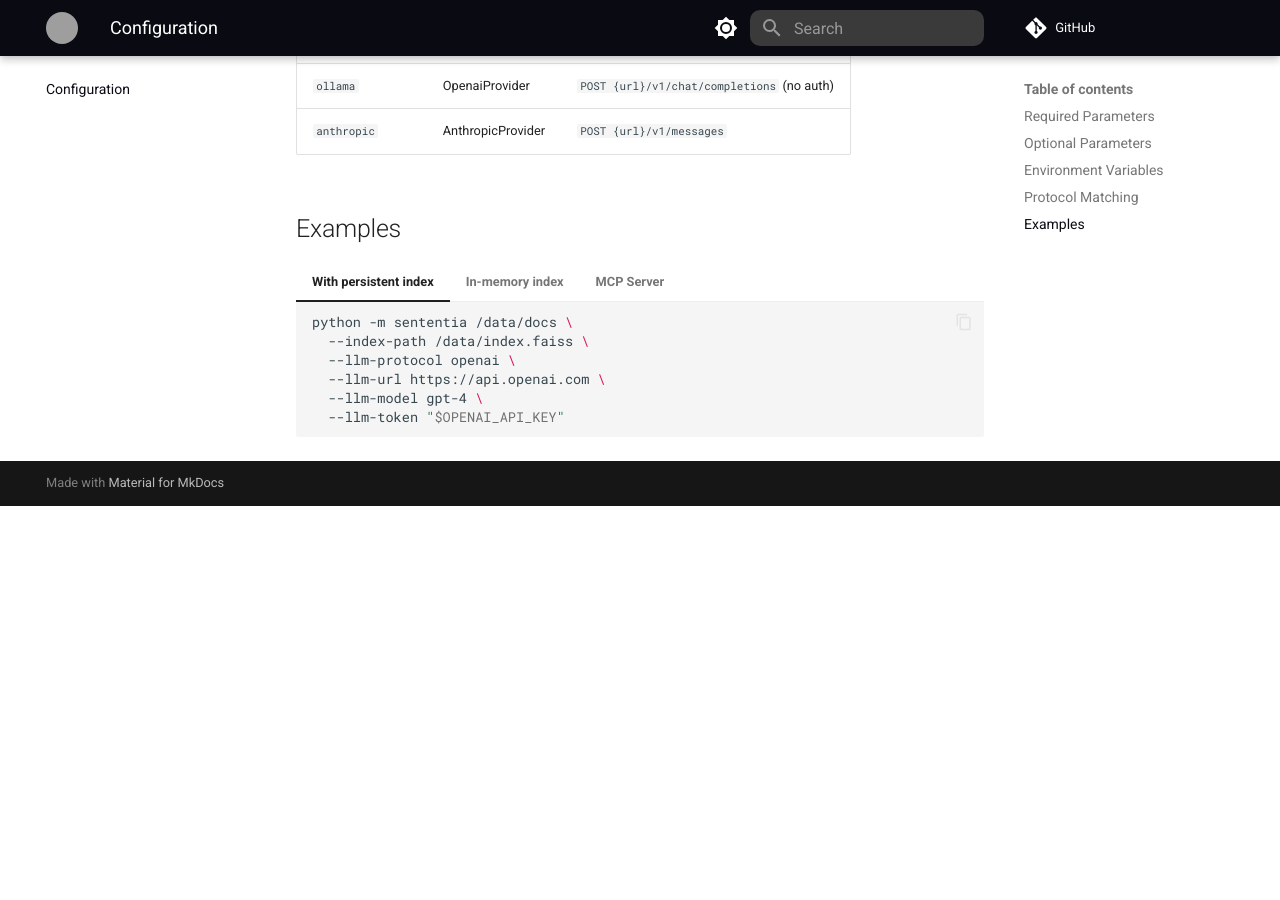
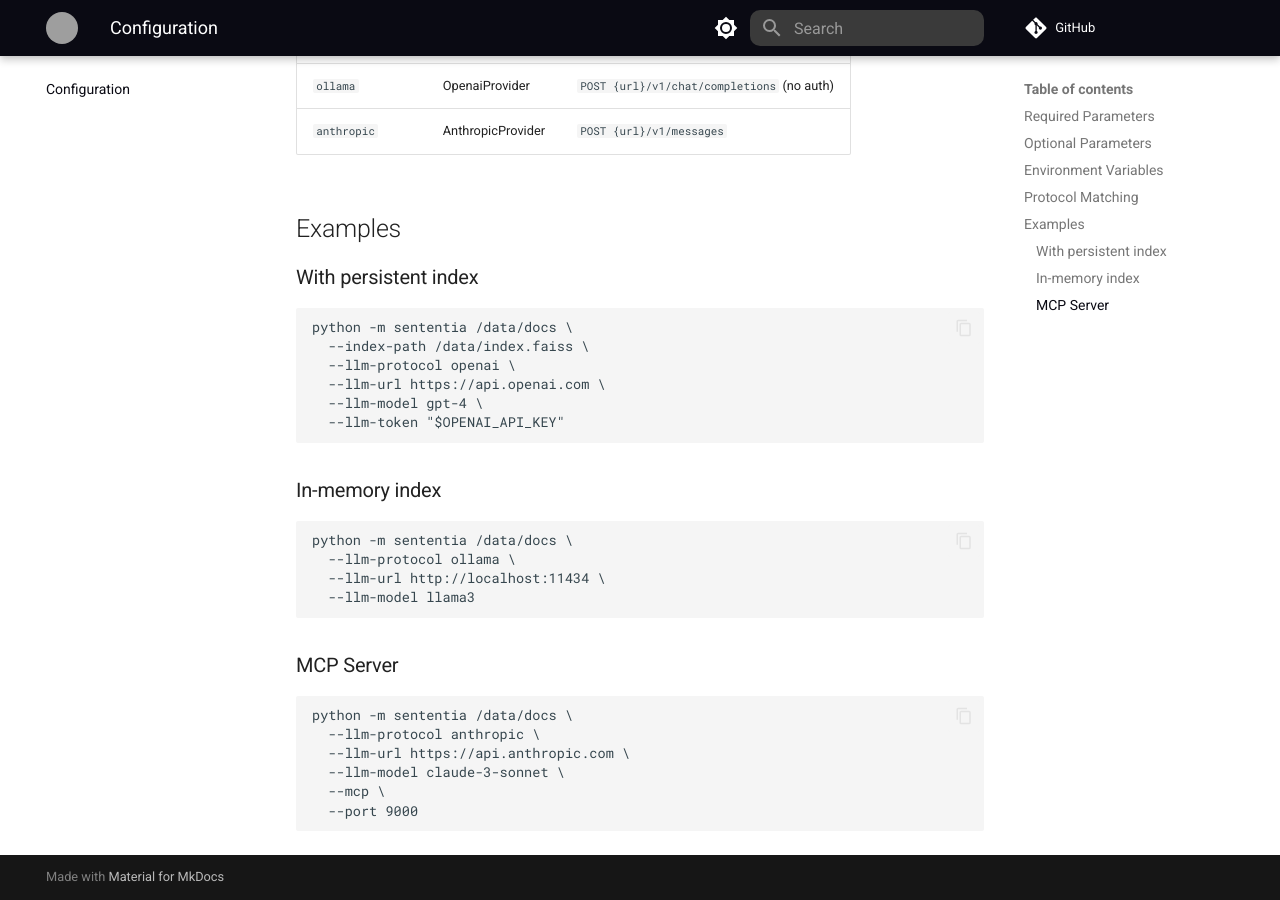
Before and after one commit to qarium/sententia, an MkDocs documentation site: the page built from docs/configuration.md, in a window 1280 px wide and 900 px high, scrolled down 1294 px. Built offline with MkDocs 1.6.1 and Material for MkDocs 9.7.7, drawn with Linux system fonts in a browser that asks for light colours; comment, search, counter and statistics services are not loaded; before the commit the page ends 1800 px from its top, so only the background shows below that; grey boxes are pictures that could not be loaded.

Commit message:
fix docs

````diff
--- a/docs/configuration.md
+++ b/docs/configuration.md
@@ -37,30 +37,33 @@ Application parameters are passed via command-line arguments.
 
 ## Examples
 
-=== "With persistent index"
-    ```bash
-    python -m sententia /data/docs \
-      --index-path /data/index.faiss \
-      --llm-protocol openai \
-      --llm-url https://api.openai.com \
-      --llm-model gpt-4 \
-      --llm-token "$OPENAI_API_KEY"
-    ```
+### With persistent index
 
-=== "In-memory index"
-    ```bash
-    python -m sententia /data/docs \
-      --llm-protocol ollama \
-      --llm-url http://localhost:11434 \
-      --llm-model llama3
-    ```
+```bash
+python -m sententia /data/docs \
+  --index-path /data/index.faiss \
+  --llm-protocol openai \
+  --llm-url https://api.openai.com \
+  --llm-model gpt-4 \
+  --llm-token "$OPENAI_API_KEY"
+```
 
-=== "MCP Server"
-    ```bash
-    python -m sententia /data/docs \
-      --llm-protocol anthropic \
-      --llm-url https://api.anthropic.com \
-      --llm-model claude-3-sonnet \
-      --mcp \
-      --port 9000
-    ```
+### In-memory index
+
+```bash
+python -m sententia /data/docs \
+  --llm-protocol ollama \
+  --llm-url http://localhost:11434 \
+  --llm-model llama3
+```
+
+### MCP Server
+
+```bash
+python -m sententia /data/docs \
+  --llm-protocol anthropic \
+  --llm-url https://api.anthropic.com \
+  --llm-model claude-3-sonnet \
+  --mcp \
+  --port 9000
+```
--- a/mkdocs.yml
+++ b/mkdocs.yml
@@ -31,7 +31,6 @@ theme:
     - search.suggest
     - search.highlight
     - content.code.copy
-    - content.tabs.link
 
 nav:
   - Home: index.md
@@ -47,11 +46,3 @@ nav:
 
 plugins:
   - search
-
-markdown_extensions:
-  - pymdownx.highlight
-  - pymdownx.superfences
-  - pymdownx.tabbed:
-      alternate_style: true
-  - admonition
-  - pymdownx.details
````
Also changed, not shown: docs/getting-started.md (+19 -16 lines), docs/indexing-and-search.md (+20 -16 lines).
